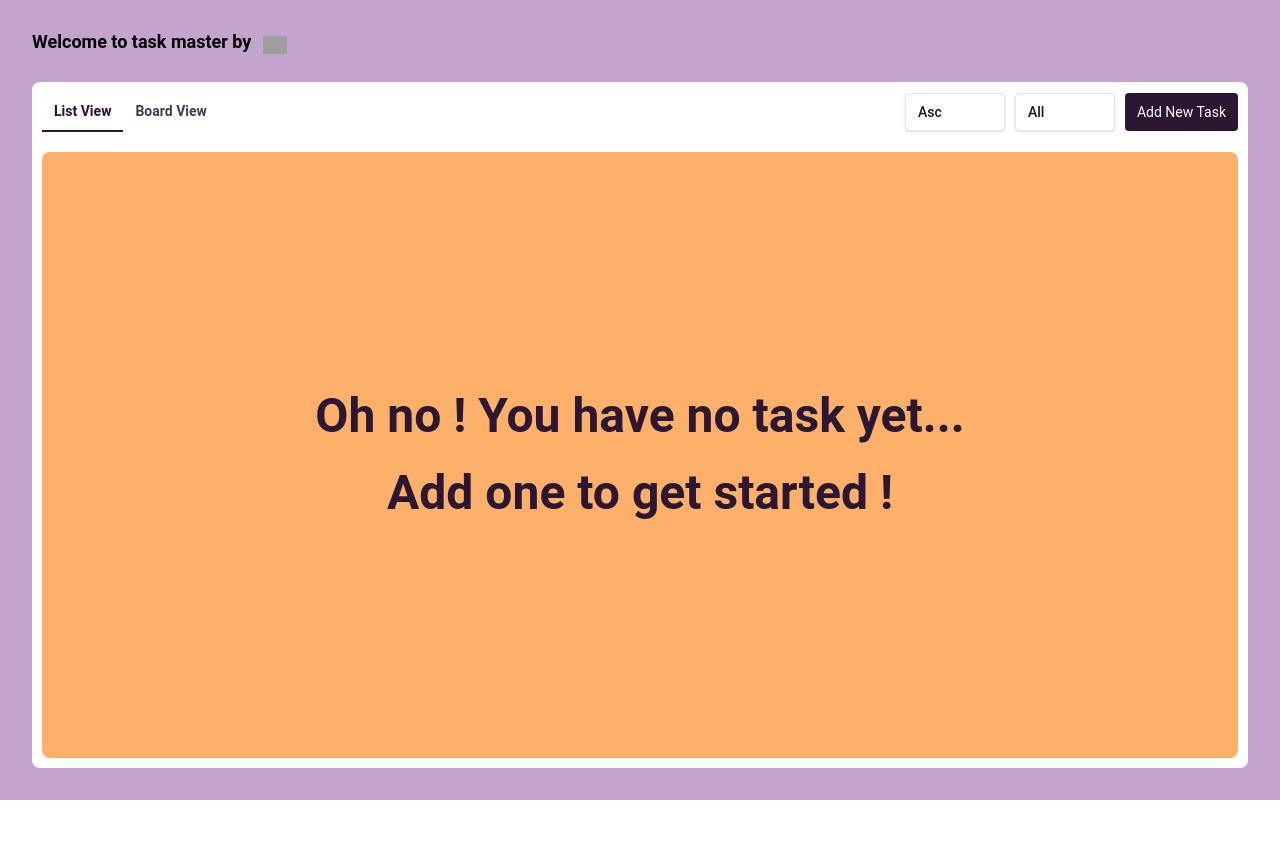
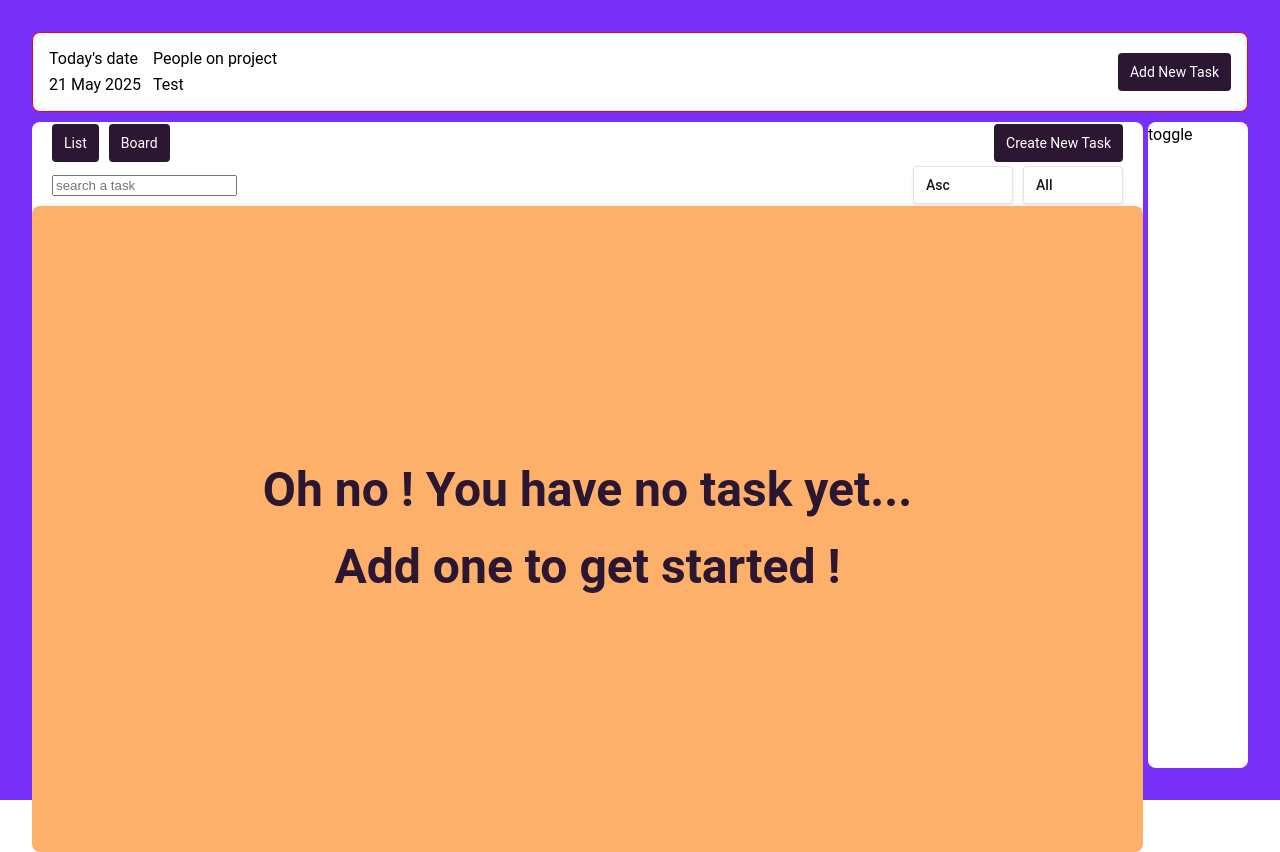
Before and after one commit to emmanuelplougoulm/task-manager, a Vue app: page / in a window 1280 px wide. Before the commit the page ends 800 px from the top, so only its background shows below. Built offline with nearby package versions, Linux system fonts and the light colour scheme; grey boxes are pictures that could not be loaded.

Commit message:
[TM] refact: rethink UI/UX by displaying different panels

```diff
--- a/src/assets/styles/variables.css
+++ b/src/assets/styles/variables.css
@@ -1,7 +1,7 @@
 :root {
   /* COLORS*/
   --color-primary: #2b1732;
-  --color-primary-bg: #c3a4cd;
+  --color-primary-bg: #7931f7;
   --color-primary-text: #2d0f37;
   --color-secondary-bg: #fcb069;
   --color-secondary-text: #fa9f4b;
--- a/src/components/Actions/Actions.vue
+++ b/src/components/Actions/Actions.vue
@@ -3,7 +3,11 @@
 import { toRefs } from 'vue';
 import { useModalStore, useTaskStore } from '@stores/index';
 import { Tabs, Button, Dropdown } from '@components/index';
-import { FILTER_OPTIONS, SORT_OPTIONS, ACTIONS_TABS } from '@constants/index';
+import {
+  FILTER_OPTIONS,
+  SORT_OPTIONS,
+  ACTIONS_TABS
+} from '@constants/index';
 import type { TActionsProps } from '@/custom-types/types';
 
 const taskStore = useTaskStore();
@@ -21,7 +25,7 @@ const modelValue = defineModel<number>({ default: 0 });
     <Tabs :tabs="ACTIONS_TABS" v-model="modelValue" />
     <div class="home__actions__spacer"></div>
 
-    <div class="home__actions__cta">
+    <!-- <div class="home__actions__cta">
       <Dropdown
         v-if="showTable"
         v-model="sortOrder"
@@ -33,19 +37,21 @@ const modelValue = defineModel<number>({ default: 0 });
         v-model="filterStatus"
         :options="FILTER_OPTIONS"
         placeholder="Filter"
-      />
+      /> -->
 
-      <Button label="Add new task" :onClick="() => (showAddModal = true)" />
-    </div>
+    <!-- <Button label="Add new task" :onClick="() => (showAddModal = true)" /> -->
+    <!-- </div> -->
   </div>
 </template>
 
 <style>
 .home__actions {
+  /* border: 1px blue solid; */
   display: flex;
   align-items: center;
   gap: 0.625rem;
   height: 2.625rem;
+  padding: 20px;
 }
 
 .home__actions__spacer {
--- a/src/components/Board/Board.vue
+++ b/src/components/Board/Board.vue
@@ -12,6 +12,7 @@ import { BOARD_LISTS } from '@constants/index';
 
 <style scoped>
 .board {
+  border: 1px blue solid;
   border-radius: 0.5rem;
   height: 100%;
   padding: 16px;
--- /dev/null
+++ b/src/components/CardDetails/CardDetails.vue
@@ -0,0 +1,40 @@
+<!-- eslint-disable vue/multi-word-component-names -->
+<script setup lang="ts">
+import { ref } from 'vue';
+// type TCardDetailProps = {
+//   show: boolean;
+// };
+
+const show = ref(false);
+
+// defineProps<TCardDetailProps>();
+</script>
+
+<template>
+  <div :class="['card-details', { show: show }]">
+    <div @click="() => (show = !show)">toggle</div>
+  </div>
+</template>
+
+<style scoped>
+* {
+  box-sizing: border-box;
+}
+
+.card-details {
+  width: 100px;
+  opacity: 1;
+  overflow: hidden;
+  height: 100%;
+  background-color: white;
+  border-radius: 8px;
+  transition:
+    width 0.2s,
+    opacity 0.2s;
+}
+
+.card-details.show {
+  width: 300px;
+  opacity: 1;
+}
+</style>
--- /dev/null
+++ b/src/components/FilterPanel/FilterPanel.vue
@@ -0,0 +1,70 @@
+<!-- eslint-disable vue/multi-word-component-names -->
+<script setup lang="ts">
+import { toRefs } from 'vue';
+import { useModalStore, useTaskStore } from '@stores/index';
+import { Tabs, Button, Dropdown } from '@components/index';
+import {
+  FILTER_OPTIONS,
+  SORT_OPTIONS,
+  ACTIONS_TABS
+} from '@constants/index';
+import type { TActionsProps } from '@/custom-types/types';
+
+const taskStore = useTaskStore();
+const { filterStatus, sortOrder } = toRefs(taskStore);
+
+const modalStore = useModalStore();
+const { showAddModal } = toRefs(modalStore);
+
+defineProps<TActionsProps>();
+const modelValue = defineModel<number>({ default: 0 });
+</script>
+
+<template>
+  <div class="home__actions">
+    <input type="text" placeholder="search a task" />
+
+    <div class="home__actions__spacer"></div>
+    <div class="home__actions__cta">
+      <Dropdown
+        v-model="sortOrder"
+        :options="SORT_OPTIONS"
+        placeholder="Sort"
+      />
+      <Dropdown
+        v-model="filterStatus"
+        :options="FILTER_OPTIONS"
+        placeholder="Filter"
+      />
+    </div>
+  </div>
+</template>
+
+<style>
+.home__actions {
+  /* border: 1px blue solid; */
+  display: flex;
+  align-items: center;
+  gap: 0.625rem;
+  height: 2.625rem;
+  padding: 20px;
+}
+
+.home__actions__spacer {
+  flex-grow: 1;
+}
+
+.home__actions__cta {
+  display: flex;
+  gap: 0.625rem;
+}
+
+@media only screen and (max-width: 600px) {
+  .home__actions {
+    height: 6.25rem;
+    flex-direction: column;
+    gap: 0.25rem;
+    align-items: flex-start;
+  }
+}
+</style>
--- a/src/components/Header/Header.vue
+++ b/src/components/Header/Header.vue
@@ -1,5 +1,6 @@
 <script setup lang="ts">
-import Logo from '@assets/logo.svg';
+// import Logo from '@assets/logo.svg';
+import { Button } from '@components/index';
 import type { THeaderProps } from '@/custom-types/types';
 
 defineProps<THeaderProps>();
@@ -7,19 +8,38 @@ defineProps<THeaderProps>();
 
 <template>
   <header class="home__header">
-    <h1 class="home__title">
-      {{ title }}
-    </h1>
-    <img :src="Logo" class="home__header__logo" />
+    <!-- <h1 class="home__title">Temp</h1> -->
+    <div>
+      <div>Today's date</div>
+      <div>21 May 2025</div>
+    </div>
+
+    <div>
+      <div>People on project</div>
+      <div>Test</div>
+    </div>
+
+    <!-- <img :src="Logo" class="home__header__logo" />
+    <p>Add a date</p>
+    <p>Add a list of avatars</p> -->
+    <div class="spacer"></div>
+    <Button
+      label="Add new task"
+      :onClick="() => (showAddModal = true)"
+    />
   </header>
 </template>
 
 <style scoped>
 .home__header {
+  border: 1px red solid;
+  padding: 1rem;
+  background-color: white;
   display: flex;
   align-items: center;
   gap: 0.75rem;
-  border-radius: var(--border-radius-sm);
+  border-radius: 8px;
+  height: 80px;
 }
 .home__header__logo {
   position: relative;
@@ -31,6 +51,10 @@ defineProps<THeaderProps>();
   font-weight: 600;
   text-wrap: nowrap;
   line-height: 1.25rem;
+}
+
+.spacer {
+  flex-grow: 1;
 }
 
 @media only screen and (max-width: 600px) {
--- a/src/components/Table/Table.vue
+++ b/src/components/Table/Table.vue
@@ -38,6 +38,7 @@ defineProps<{
 
 <style scoped>
 table {
+  border: 1px blue solid;
   width: 100%;
   border-collapse: collapse;
   table-layout: fixed;
--- /dev/null
+++ b/src/components/ViewsPanel/ViewsPanel.vue
@@ -0,0 +1,85 @@
+<!-- eslint-disable vue/multi-word-component-names -->
+<script setup lang="ts">
+import { toRefs } from 'vue';
+import { useModalStore, useTaskStore } from '@stores/index';
+import { Tabs, Button, Dropdown } from '@components/index';
+import {
+  FILTER_OPTIONS,
+  SORT_OPTIONS,
+  ACTIONS_TABS
+} from '@constants/index';
+import type { TActionsProps } from '@/custom-types/types';
+
+const taskStore = useTaskStore();
+const { filterStatus, sortOrder } = toRefs(taskStore);
+
+const modalStore = useModalStore();
+const { showAddModal } = toRefs(modalStore);
+
+defineProps<TActionsProps>();
+const modelValue = defineModel<number>({ default: 0 });
+</script>
+
+<template>
+  <div class="home__actions">
+    <Button
+      label="List"
+      :onClick="() => (showAddModal = true)"
+    />
+    <Button
+      label="Board"
+      :onClick="() => (showAddModal = true)"
+    />
+
+    <div class="home__actions__spacer"></div>
+    <Button
+      label="Create new task"
+      :onClick="() => (showAddModal = true)"
+    />
+    <!-- <div class="home__actions__cta">
+      <Dropdown
+        v-if="showTable"
+        v-model="sortOrder"
+        :options="SORT_OPTIONS"
+        placeholder="Sort"
+      />
+      <Dropdown
+        v-if="showTable"
+        v-model="filterStatus"
+        :options="FILTER_OPTIONS"
+        placeholder="Filter"
+      /> -->
+
+    <!-- <Button label="Add new task" :onClick="() => (showAddModal = true)" /> -->
+    <!-- </div> -->
+  </div>
+</template>
+
+<style>
+.home__actions {
+  /* border: 1px blue solid; */
+  display: flex;
+  align-items: center;
+  gap: 0.625rem;
+  height: 2.625rem;
+  padding: 20px;
+}
+
+.home__actions__spacer {
+  flex-grow: 1;
+}
+
+.home__actions__cta {
+  display: flex;
+  gap: 0.625rem;
+}
+
+@media only screen and (max-width: 600px) {
+  .home__actions {
+    height: 6.25rem;
+    flex-direction: column;
+    gap: 0.25rem;
+    align-items: flex-start;
+  }
+}
+</style>
--- a/src/views/Home.vue
+++ b/src/views/Home.vue
@@ -1,9 +1,17 @@
 <!-- eslint-disable vue/multi-word-component-names -->
 <script setup lang="ts">
 import { ref, computed, toRefs } from 'vue';
-import { Table, Board, Header, Actions } from '@components/index';
+import {
+  Table,
+  Board,
+  Header,
+  Actions
+} from '@components/index';
+import ViewsPanel from '@components/ViewsPanel/ViewsPanel.vue';
+import FilterPanel from '@components/FilterPanel/FilterPanel.vue';
+import CardDetails from '@components/CardDetails/CardDetails.vue';
 import { useTaskStore } from '@/stores';
-import { useViewportWidth } from '@composables/index';
+// import { useViewportWidth } from '@composables/index';
 
 const taskStore = useTaskStore();
 const { hasTask, filteredTasks } = toRefs(taskStore);
@@ -11,23 +19,31 @@ const { hasTask, filteredTasks } = toRefs(taskStore);
 const activeTab = ref(0);
 const showTable = computed(() => activeTab.value === 0);
 
-const { width } = useViewportWidth();
-const isReadable = computed(() => width.value > 400);
+// const activeTab = ref(0);
+
+const isCardOpen = ref(false);
+
+// const { width } = useViewportWidth();
+// const isReadable = computed(() => width.value > 400);
 </script>
 
 <template>
   <main class="home">
     <Header title="Welcome to task master by" />
-    <div v-if="isReadable" class="home__content">
-      <Actions v-model="activeTab" :showTable="showTable" />
-      <Table v-if="showTable" :hasTask="hasTask" :filteredTasks="filteredTasks" />
-      <Board v-else />
-    </div>
-    <div class="home__warning_message" v-else>
-      <p>
-        Oh snap ! It looks like you're screen is very small<br />We recommend you switch
-        to desktop
-      </p>
+    <div class="home__content">
+      <div class="home__left-panel">
+        <ViewsPanel />
+        <FilterPanel />
+        <Table
+          v-if="showTable"
+          :hasTask="hasTask"
+          :filteredTasks="filteredTasks"
+        />
+        <Board v-else />
+      </div>
+      <div class="home__right-panel">
+        <CardDetails :show="isCardOpen" />
+      </div>
     </div>
   </main>
 </template>
@@ -41,19 +57,25 @@ const isReadable = computed(() => width.value > 400);
   font-family: var(--font-family);
   display: flex;
   flex-direction: column;
-  gap: 30px;
+  gap: 10px;
   height: 100%;
 }
 
 .home__content {
   display: flex;
-  flex-direction: column;
-  gap: 20px;
+  gap: 5px;
+  height: 100%;
+}
+
+.home__left-panel {
+  flex-grow: 1;
   background-color: white;
   border-radius: 8px;
+}
 
-  padding: 10px;
-  height: 100%;
+.home__right-panel {
+  /* width: 300px; */
+  /* border: 1px red solid; */
 }
 
 .home__warning_message {
```
Also changed, not shown: .prettierrc.json.
